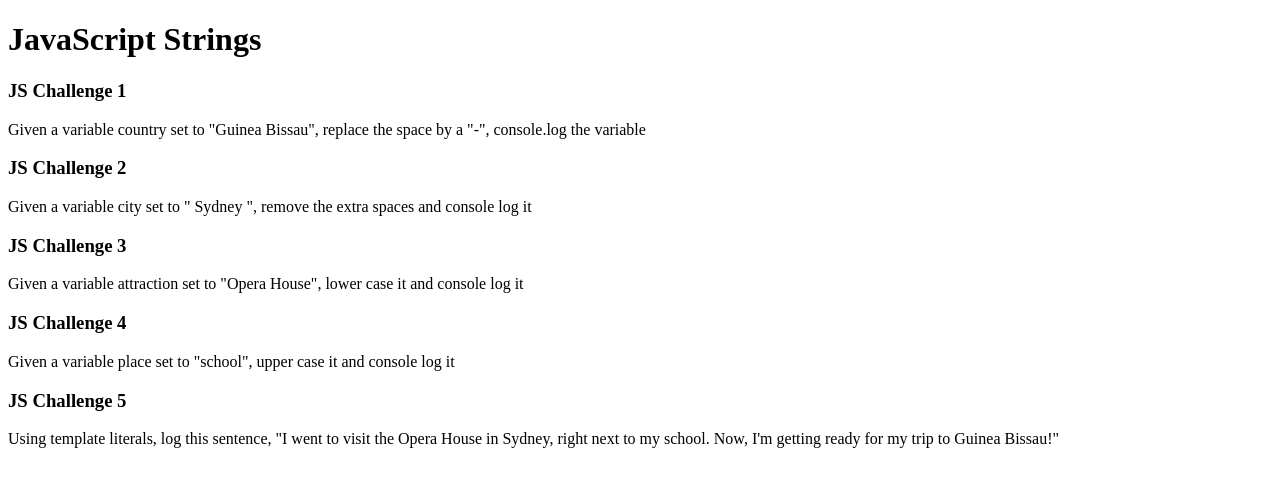
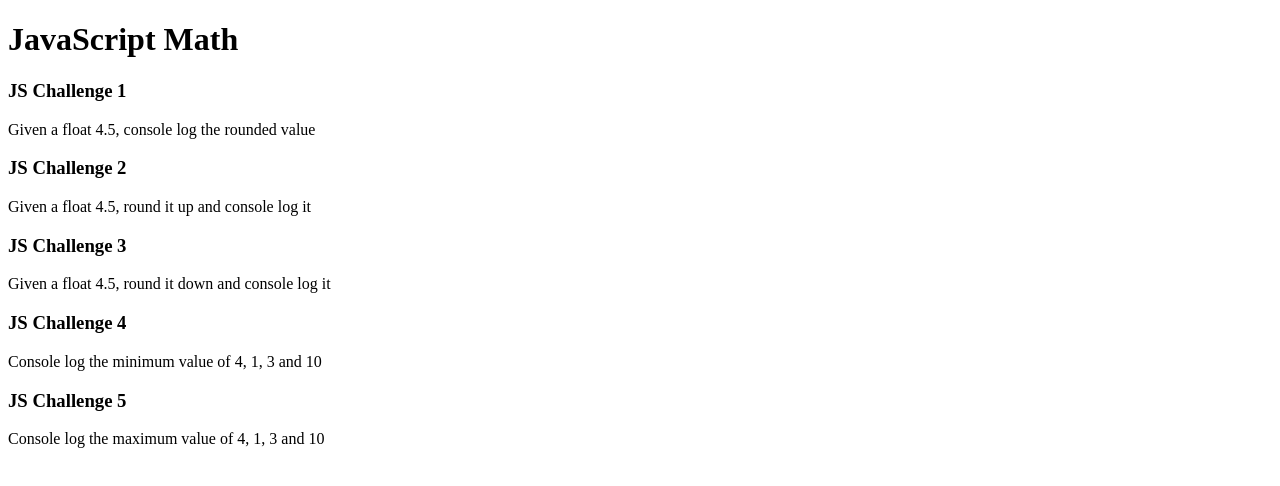
Before and after one commit to ErinCleaver-Dev/SheCodesPlus, a plain HTML site: page index.html in a window 1280 px wide. Drawn offline with Linux system fonts and the light colour scheme.

Commit message:
Javascript Math

```diff
--- a/index.html
+++ b/index.html
@@ -7,37 +7,22 @@
   </head>
 
   <body>
-    <h1>JavaScript Strings</h1>
+    <h1>JavaScript Math</h1>
 
     <h3>JS Challenge 1</h3>
-    <p>
-      Given a variable country set to "Guinea Bissau", replace the space by a
-      "-", console.log the variable
-    </p>
+    <p>Given a float 4.5, console log the rounded value</p>
 
     <h3>JS Challenge 2</h3>
-    <p>
-      Given a variable city set to " Sydney ", remove the extra spaces and
-      console log it
-    </p>
+    <p>Given a float 4.5, round it up and console log it</p>
 
     <h3>JS Challenge 3</h3>
-    <p>
-      Given a variable attraction set to "Opera House", lower case it and
-      console log it
-    </p>
+    <p>Given a float 4.5, round it down and console log it</p>
 
     <h3>JS Challenge 4</h3>
-    <p>
-      Given a variable place set to "school", upper case it and console log it
-    </p>
+    <p>Console log the minimum value of 4, 1, 3 and 10</p>
 
     <h3>JS Challenge 5</h3>
-    <p>
-      Using template literals, log this sentence, "I went to visit the Opera
-      House in Sydney, right next to my school. Now, I'm getting ready for my
-      trip to Guinea Bissau!"
-    </p>
+    <p>Console log the maximum value of 4, 1, 3 and 10</p>
 
     <script src="src/index.js"></script>
   </body>
--- a/src/index.js
+++ b/src/index.js
@@ -1,19 +1 @@
-let country = "Guinea Bissau";
-let city = " Sydney   ";
-let place = "School";
-let attraction = "Opera House";
-
-
-console.log(`I went to visit the ${attraction} in ${city}, right next to my ${place}. Now, I'm getting ready for my trip to ${country}!`)
-
-country = country.replace(" ", "-")
-console.log(country)
-
-city = city.trim()
-console.log(city)
-
-attraction = attraction.toLowerCase();
-console.log(attraction)
-
-place = place.toUpperCase()
-console.log(place)
+let price = 4.5;
```
